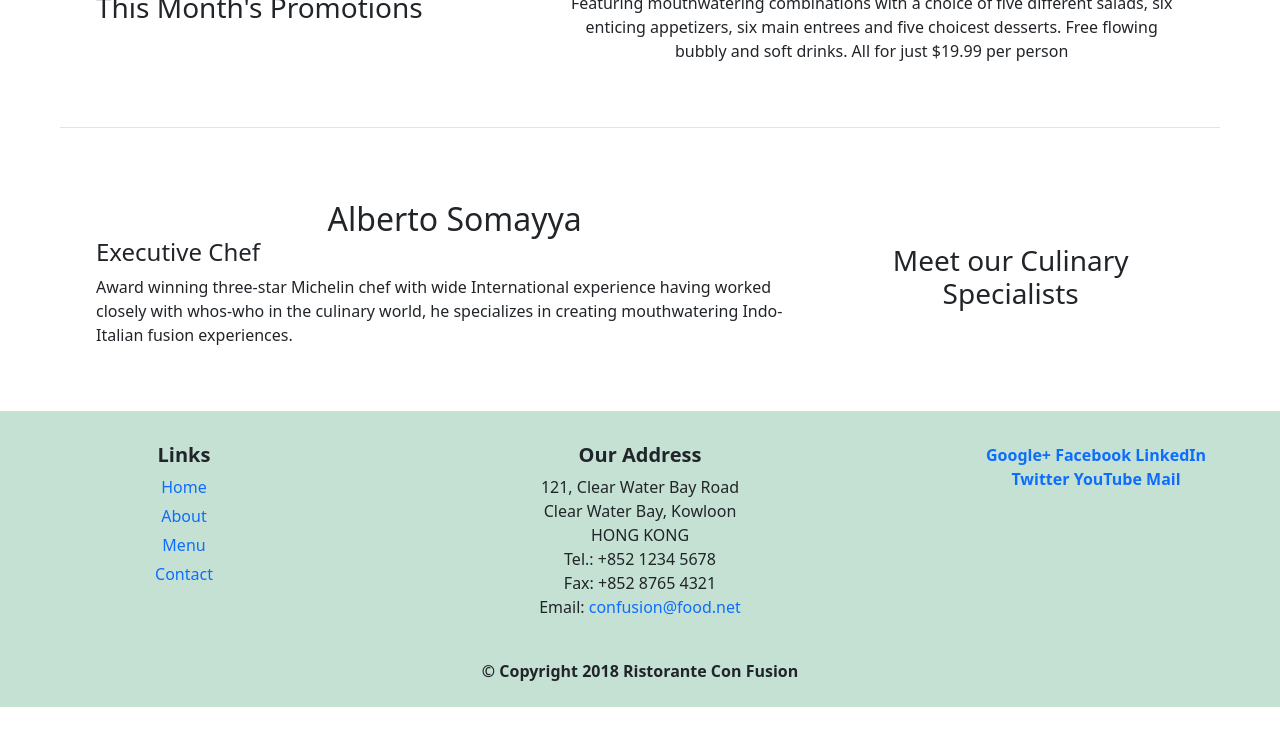
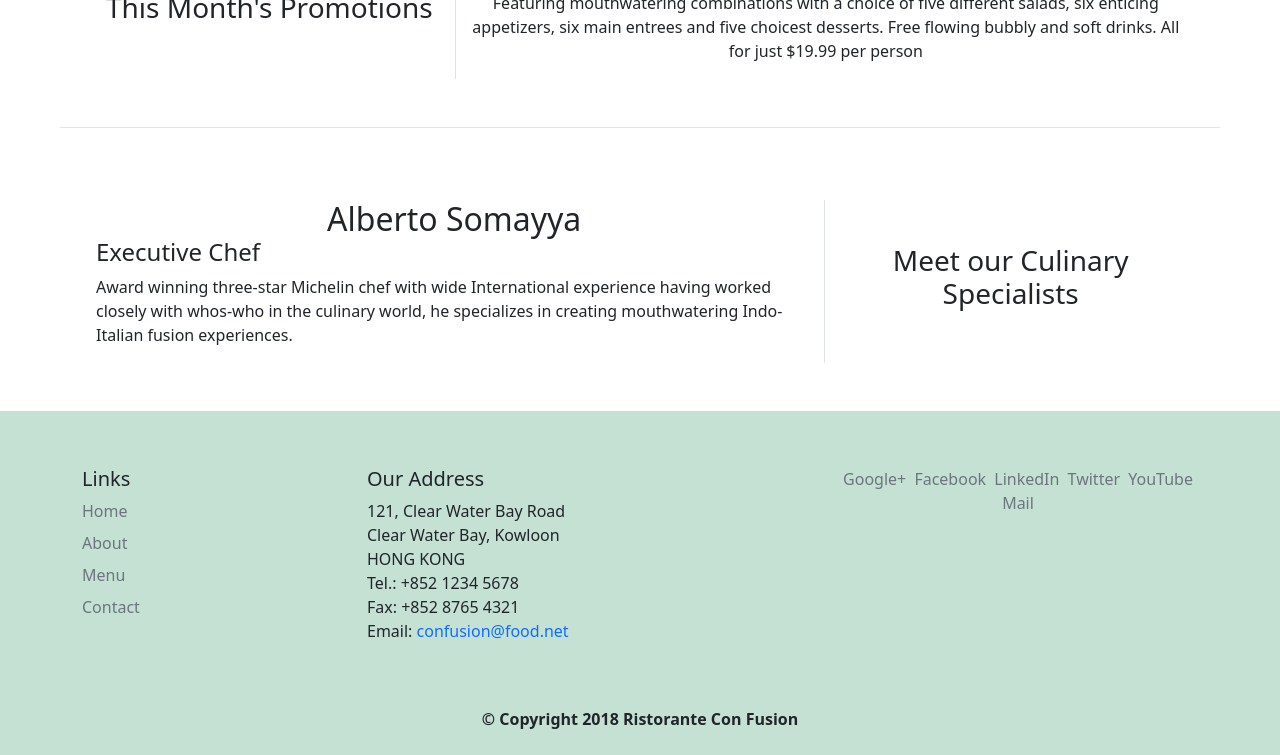
Before and after one commit to Limit-lesss/Bootstrap5-assignment-1, a website: page index.html in a window 1280 px wide. Shown: the part 575-1330 px from the top of the page. Before the commit the page ends 1282 px from the top, so only its background shows below. Drawn offline with nearby package versions, Linux system fonts and the light colour scheme.

Commit message:
third change

```diff
--- a/app.css
+++ b/app.css
@@ -14,9 +14,6 @@
 a{
        text-decoration: none;
 }
-li{
-       margin-bottom: 5px;
-}
 
 @media(max-width:768px){
        .box1 ,.box2,.box3{
--- a/index.html
+++ b/index.html
@@ -10,12 +10,12 @@
     <link rel="stylesheet" href="app.css">
 </head>
 
-<body ">
+<body>
 
     <header>
-        <div class="container-fluid text-left">
-            <div class="row">
-                <div class="col p-5 bg-info mb-4" id="head1">
+        <div class="container-fluid text-left ">
+            <div class="row px-4 bg-info">
+                <div class="col p-5  mb-4" id="head1">
                     <h1 class="text-center text-md-start">Ristorante con Fusion</h1>
                     <p id="head2" class="text-center text-md-start">We take inspiration from the World's best cuisines, and create a unique fusion experience. Our lipsmacking creations will tickle your culinary senses!</p>
                 </div>
@@ -27,28 +27,28 @@
 
     <div class="container-fluid text-center " >
         <div class="row align-items-center p-4 m-5 box1 mb-2 mb-md-0">
-            <div class="col-md-8  col mb-4">
+            <div class="col-md-8  col mb-4 border-end ">
                 <h2>Uthappizza</h2>
                 <p class="text-md-start text-center ">A unique combination of Indian Uthappam (pancake) and Italian pizza, topped with Cerignola olives, ripe vine cherry tomatoes, Vid alia onion, Guntur chillies and Buffalo Paneer.</p>
             </div>
             <div class="col-md-4 col mb-4">
-                <h3 class="text-center text-md-start">Our Lipsmacking Culinary Creations</h3>
+                <h3 class="text-center ">Our Lipsmacking Culinary Creations</h3>
             </div>
         </div>
 
 
         <div class="row align-items-center p-4  m-5 box2 mb-2 mb-md-0">
-            <div class="col-md-5 col mb-4">
-                <h3 class="text-center text-md-start">This Month's Promotions</h3>
-            </div>
-            <div class="col-md-7 col mb-4">
+            <div class="col-md-8 col mb-4 border-start">
                 <h2>Weekend Grand Buffet</h2>
                 <p class="text-center">Featuring mouthwatering combinations with a choice of five different salads, six enticing appetizers, six main entrees and five choicest desserts. Free flowing bubbly and soft drinks. All for just $19.99 per person </p>
+            </div>
+            <div class="col-md-4 col mb-4 order-first ">
+                <h3 class="text-center ">This Month's Promotions</h3>
             </div>
         </div>
 
         <div class="row align-items-center p-4 m-5 box3 mb-2 mb-md-0">
-            <div class="col-md-8  col mb-4">
+            <div class="col-md-8  col mb-4 border-end">
                 <h2 class="text-md-center text-center mb-2 mb-md-0">Alberto Somayya</h2>
                 <h4 class="text-md-start text-center">Executive Chef</h4>
                 <p class="text-md-start text-center">Award winning three-star Michelin chef with wide International experience having worked closely with whos-who in the culinary world, he specializes in creating mouthwatering Indo-Italian fusion experiences. </p>
@@ -60,36 +60,36 @@
     </div>
 
     <footer class="bg-success p-2 text-dark bg-opacity-25">
-        <div class="container-fluid">
-            <div class="row  p-4 foot1">
-                <div class="col-md-3  col text-md-center text-start">
-                    <h5 class=" fw-semibold fs-5 ">Links</h5>
-                    <ul class="list-unstyled ">
-                        <li><a href="#">Home</a></li>
-                        <li><a href="#">About</a></li>
-                        <li><a href="#">Menu</a></li>
-                        <li><a href="#">Contact</a></li>
+        <div class="container">
+            <div class="row py-5 foot1">
+                <div class="col-md-3  col ">
+                    <h5 class="mb-2">Links</h5>
+                    <ul class="nav flex-column ">
+                        <li class="nav-item mb-2"><a class="nav-link p-0 text-muted" href="#">Home</a></li>
+                        <li class="nav-item mb-2"><a class="nav-link p-0 text-muted" href="#">About</a></li>
+                        <li class="nav-item mb-2"><a class="nav-link p-0 text-muted" href="#">Menu</a></li>
+                        <li class="nav-item mb-2"><a class="nav-link p-0 text-muted" href="#">Contact</a></li>
                     </ul>
                 </div>
-                <div class="col-md-6 col">
-                    <h5 class="fw-semibold fs-5 text-md-center text-start">Our Address</h5>
-                    <address class="px-md-0 text-start text-md-center">
+                <div class="col-md-5 col">
+                    <h5 class="text-start">Our Address</h5>
+                    <address class="px-md-0 text-start ">
 		              121, Clear Water Bay Road<br>
 		              Clear Water Bay, Kowloon<br>
 		              HONG KONG<br>
 		              Tel.: +852 1234 5678<br>
 		              Fax: +852 8765 4321<br>
-		              Email: <a href="mailto:confusion@food.net">confusion@food.net</a>
+		              Email: <a class="success" href="mailto:confusion@food.net">confusion@food.net</a>
 		           </address>
                 </div>
-                <div class="col-md-3 col">
-                    <div class="text-center fw-semibold">
-                        <a href="http://google.com/+">Google+</a>
-                        <a href="http://www.facebook.com/profile.php?id=">Facebook</a>
-                        <a href="http://www.linkedin.com/in/">LinkedIn</a>
-                        <a href="http://twitter.com/">Twitter</a>
-                        <a href="http://youtube.com/">YouTube</a>
-                        <a href="mailto:">Mail</a>
+                <div class="col-md-4 col">
+                    <div class="text-center lh-base">
+                        <a class="me-1 text-muted" href="http://google.com/+">Google+</a>
+                        <a class="me-1 text-muted" href="http://www.facebook.com/profile.php?id=">Facebook</a>
+                        <a class="me-1 text-muted" href="http://www.linkedin.com/in/">LinkedIn</a>
+                        <a class="me-1 text-muted" href="http://twitter.com/">Twitter</a>
+                        <a class="me-1 text-muted" href="http://youtube.com/">YouTube</a>
+                        <a class="me-1 text-muted" href="mailto:">Mail</a>
                     </div>
                 </div>
            </div>
--- a/package.json
+++ b/package.json
@@ -8,7 +8,7 @@
     "test": "echo \"Error: no test specified\" && exit 1",
     "lite": "lite-server"
   },
-  "author": "",
+  "author": "Pranav Kumar",
   "license": "ISC",
   "devDependencies": {
     "lite-server": "^2.6.1"
```
